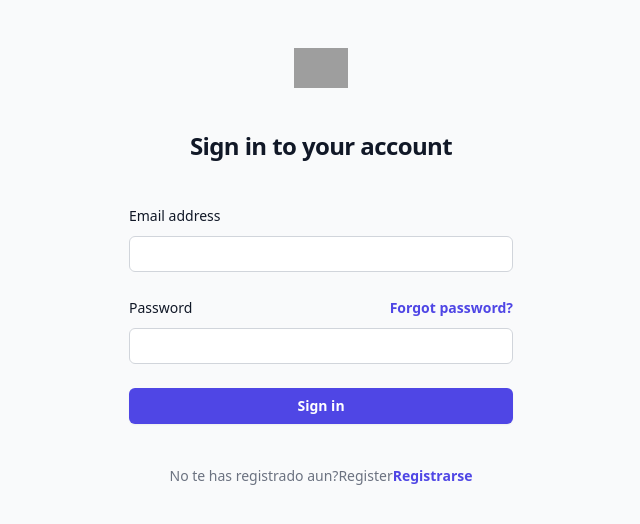
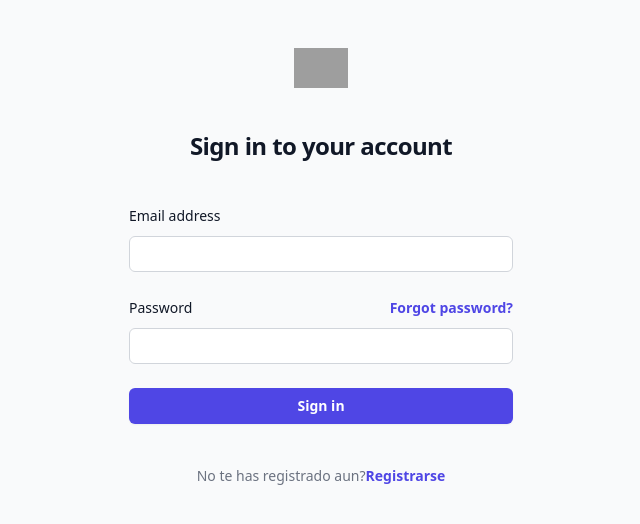
Before and after one commit to sebbass28/Proyecto_intermodular-2, a React (Vite) app: page / in a window 1280 px wide. Shown: the top 524 px of the page, without its empty margins (319-959 px from the left). Built offline with nearby package versions, Linux system fonts and the light colour scheme; grey boxes are pictures that could not be loaded.

Commit message:
registro

```diff
--- a/src/App.jsx
+++ b/src/App.jsx
@@ -86,9 +86,9 @@ function App() {
           </form>
 
           <p className="mt-10 text-center text-sm/6 text-gray-500">
-            No te has registrado aun?{"Register"}
+            No te has registrado aun?
             <a
-              href="#Register"
+              href={Register}
               className="font-semibold text-indigo-600 hover:text-indigo-500"
             >
               Registrarse
```
